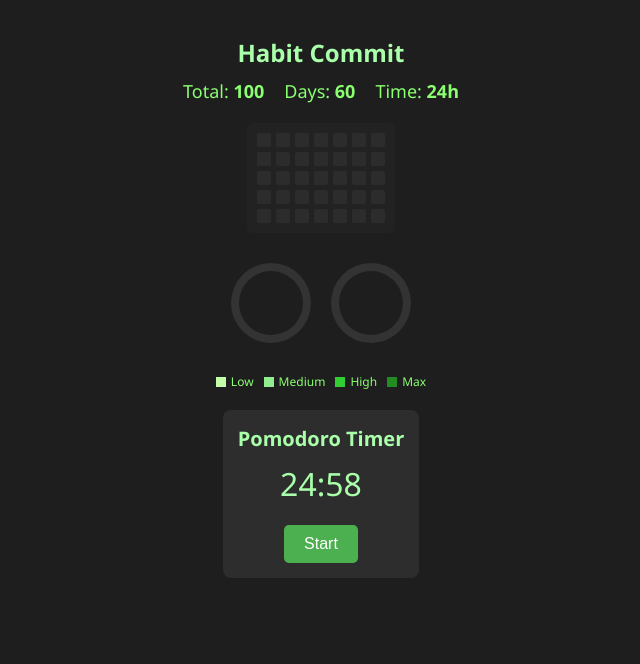
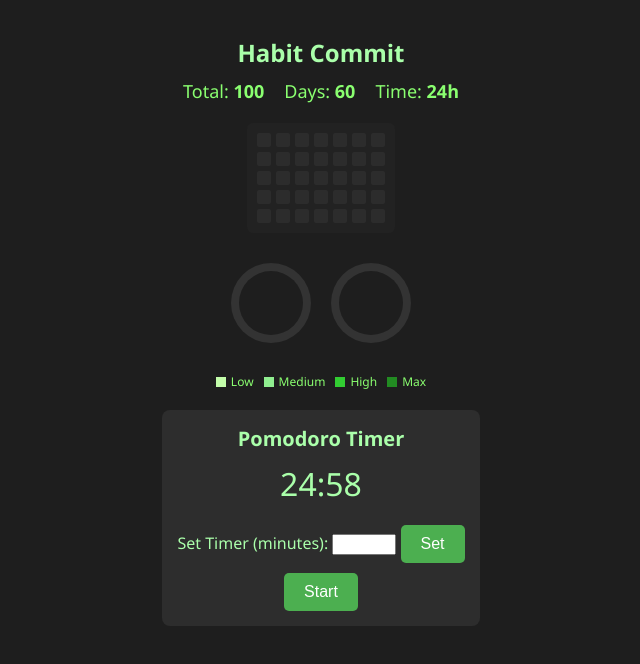
Before and after one commit to team-2090/Habit-Commit, a plain HTML site: page index.html in a window 1280 px wide. Both pictures are taken after a click on the button "Start". Shown: the whole page, without its empty margins (319-959 px from the left). Drawn offline with Linux system fonts and the light colour scheme.

Commit message:
set timer

```diff
--- a/index.html
+++ b/index.html
@@ -42,6 +42,11 @@
         <div class="pomodoro">
             <h2>Pomodoro Timer</h2>
             <div id="timer">25:00</div>
+            <form id="timer-form" onsubmit="setCustomTimer(event)">
+                <label for="custom-time">Set Timer (minutes):</label>
+                <input type="number" id="custom-time" min="1" max="120" required />
+                <button type="submit">Set</button>
+            </form>
             <button onclick="startTimer()">Start</button>
         </div>
 
--- a/script.js
+++ b/script.js
@@ -3,20 +3,21 @@
 let timerId;
 let isBreak = false;
 
-function startTimer() {
+function startTimer(minutes = 25) {
     clearInterval(timerId);
+    time = minutes * 60; // 指定された分を秒に変換
     timerId = setInterval(() => {
         time--;
-        const minutes = String(Math.floor(time / 60)).padStart(2, '0');
-        const seconds = String(time % 60).padStart(2, '0');
-        document.getElementById("timer").textContent = `${minutes}:${seconds}`;
+        const displayMinutes = String(Math.floor(time / 60)).padStart(2, '0');
+        const displaySeconds = String(time % 60).padStart(2, '0');
+        document.getElementById("timer").textContent = `${displayMinutes}:${displaySeconds}`;
 
         if (time === 0) {
             clearInterval(timerId);
             isBreak = !isBreak;
-            time = isBreak ? 5 * 60 : 25 * 60;
+            const nextTime = isBreak ? 5 : 25; // デフォルトは5分休憩と25分作業
             alert(isBreak ? "Break time! 🍵" : "Focus time! 💻");
-            startTimer();
+            startTimer(nextTime); // 次のタイマーを開始
         }
     }, 1000);
 }
```
